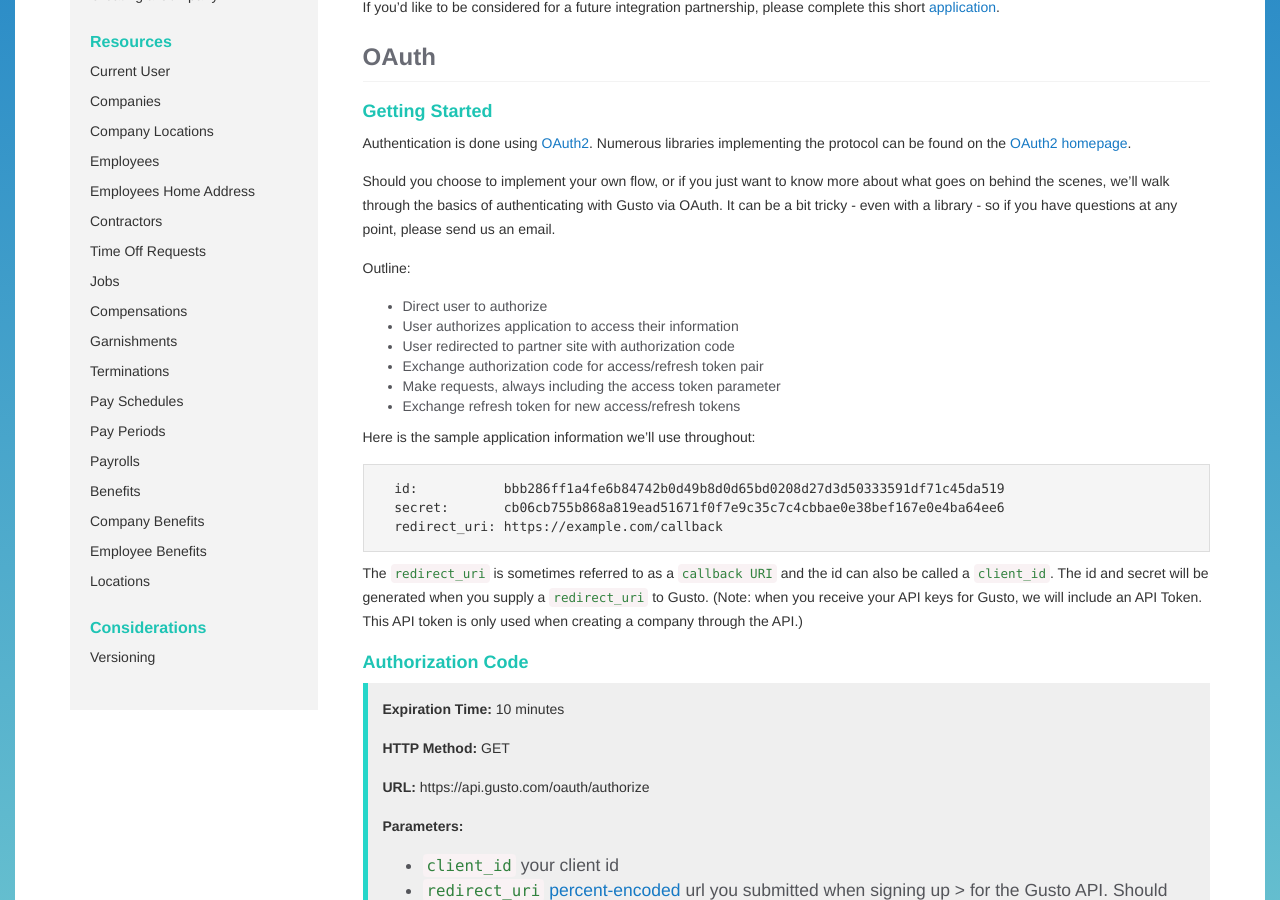
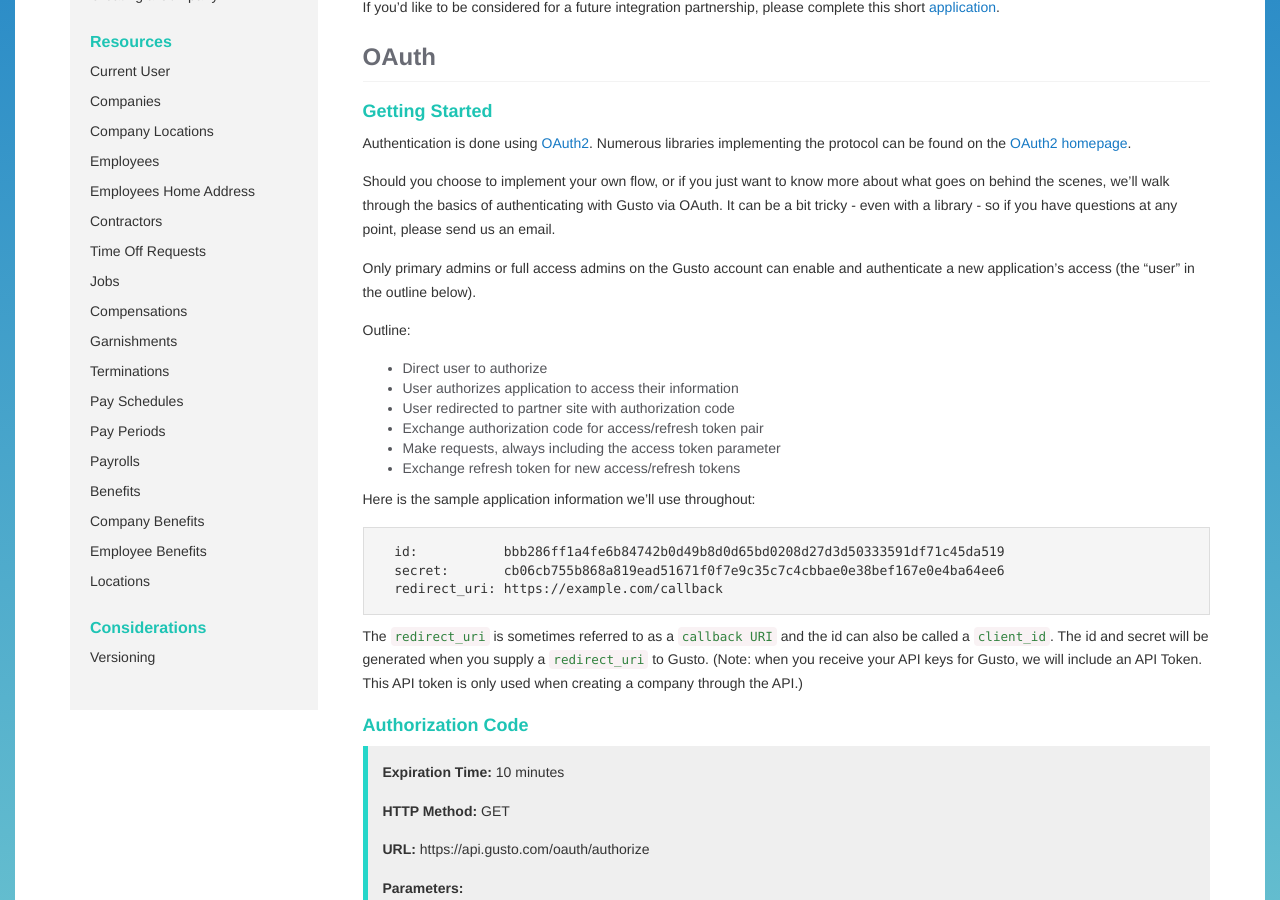
Before and after one commit to Gusto/gusto.github.io, a Jekyll site: the page built from _posts/2013-09-26-authentication.markdown, in a window 1280 px wide and 900 px high, scrolled down 398 px. Built offline with Jekyll 4.4.1, drawn with Linux system fonts in a browser that asks for light colours.

Commit message:
Clarify user in Authentication docs
- Only primary admins or full access admins can enable an integration

```diff
--- a/_posts/2013-09-26-authentication.markdown
+++ b/_posts/2013-09-26-authentication.markdown
@@ -21,6 +21,8 @@
 Authentication is done using [OAuth2](http://oauth.net/2/). Numerous libraries implementing the protocol can be found on the [OAuth2 homepage](http://oauth.net/2/).
 
 Should you choose to implement your own flow, or if you just want to know more about what goes on behind the scenes, we'll walk through the basics of authenticating with Gusto via OAuth. It can be a bit tricky - even with a library - so if you have questions at any point, please send us an email.
+
+Only primary admins or full access admins on the Gusto account can enable and authenticate a new application’s access (the “user” in the outline below).
 
 Outline:
 
```
